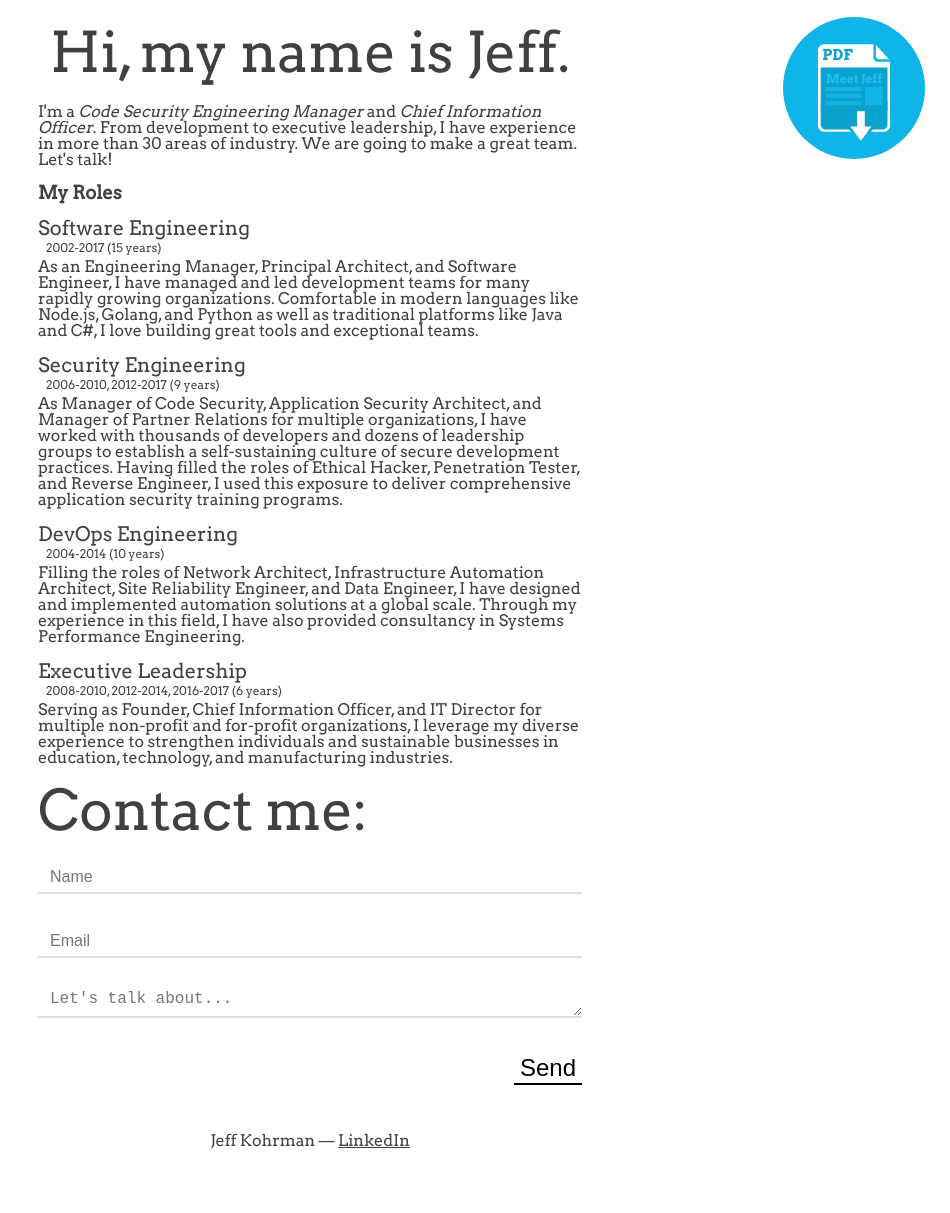
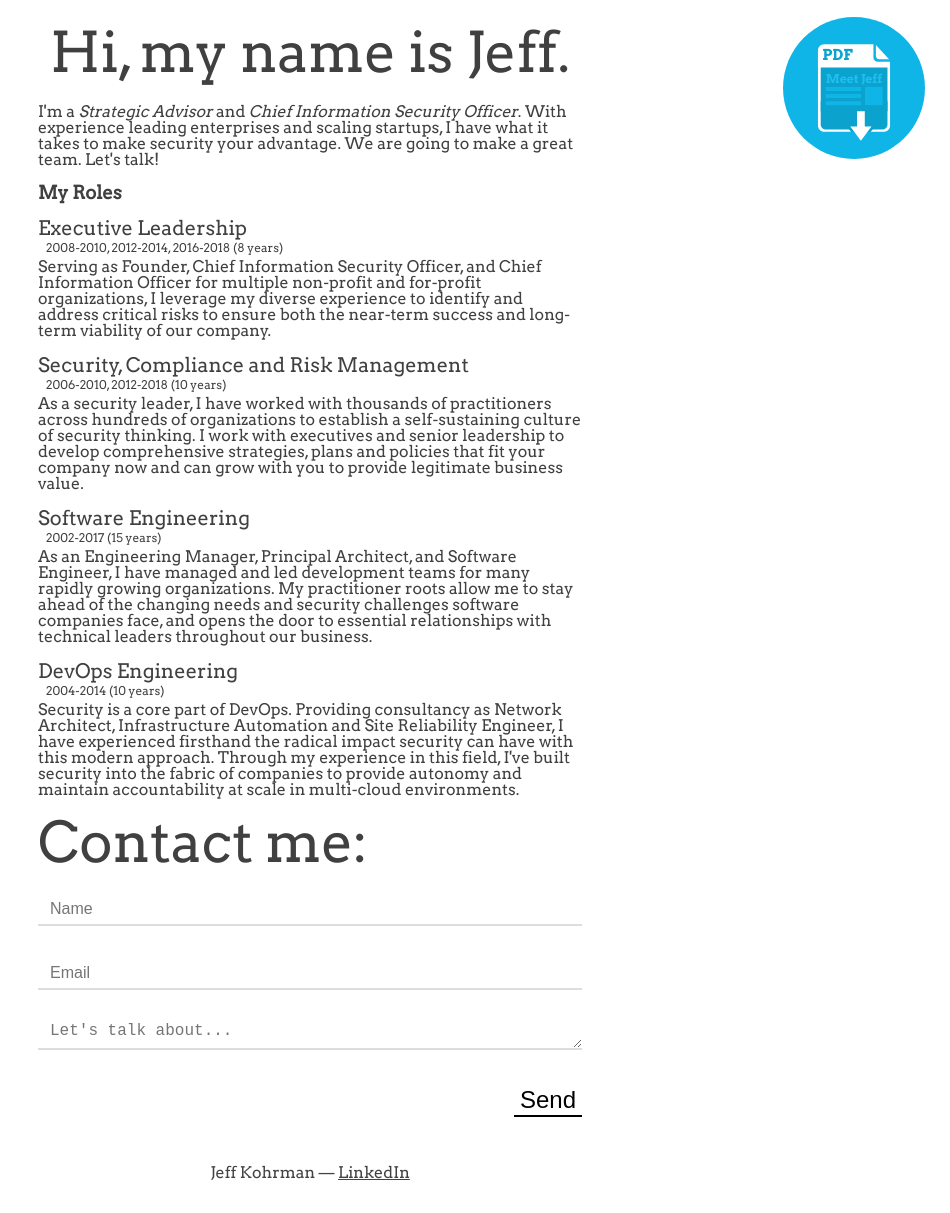
Before and after one commit to jkohrman/jkohrman.github.io, a Jekyll site: the page built from index.html, in a window 1280 px wide. Shown: the whole page, without its empty margins (330-1280 px from the left). Built offline with Jekyll 4.4.1, drawn with Linux system fonts in a browser that asks for light colours; before the commit the page ends 1181 px from its top, so only the background shows below that.

Commit message:
spring cleaning

```diff
--- a/_data/resume.yml
+++ b/_data/resume.yml
@@ -1,19 +1,19 @@
 tagline: Hi, my name is Jeff.
-intro: I'm a <em>Code Security Engineering Manager</em> and <em>Chief Information Officer</em>.  From development to executive leadership, I have experience in more than 30 areas of industry.  We are going to make a great team.  Let's talk!
+intro: I'm a <em>Strategic Advisor</em> and <em>Chief Information Security Officer</em>.  With experience leading enterprises and scaling startups, I have what it takes to make security your advantage.  We are going to make a great team.  Let's talk!
 
 roles:
+  - name: Executive Leadership
+    years: 2008-2010, 2012-2014, 2016-2018 (8 years)
+    description: Serving as Founder, Chief Information Security Officer, and Chief Information Officer for multiple non-profit and for-profit organizations, I leverage my diverse experience to identify and address critical risks to ensure both the near-term success and long-term viability of our company.
+  - name: Security, Compliance and Risk Management
+    years: 2006-2010, 2012-2018 (10 years)
+    description: As a security leader, I have worked with thousands of practitioners across hundreds of organizations to establish a self-sustaining culture of security thinking.  I work with executives and senior leadership to develop comprehensive strategies, plans and policies that fit your company now and can grow with you to provide legitimate business value.
   - name: Software Engineering
     years: 2002-2017 (15 years)
-    description: As an Engineering Manager, Principal Architect, and Software Engineer, I have managed and led development teams for many rapidly growing organizations.  Comfortable in modern languages like Node.js, Golang, and Python as well as traditional platforms like Java and C#, I love building great tools and exceptional teams.
-  - name: Security Engineering
-    years: 2006-2010, 2012-2017 (9 years)
-    description: As Manager of Code Security, Application Security Architect, and Manager of Partner Relations for multiple organizations, I have worked with thousands of developers and dozens of leadership groups to establish a self-sustaining culture of secure development practices.  Having filled the roles of Ethical Hacker, Penetration Tester, and Reverse Engineer, I used this exposure to deliver comprehensive application security training programs.
+    description: As an Engineering Manager, Principal Architect, and Software Engineer, I have managed and led development teams for many rapidly growing organizations.  My practitioner roots allow me to stay ahead of the changing needs and security challenges software companies face, and opens the door to essential relationships with technical leaders throughout our business.
   - name: DevOps Engineering
     years: 2004-2014 (10 years)
-    description: Filling the roles of Network Architect, Infrastructure Automation Architect, Site Reliability Engineer, and Data Engineer, I have designed and implemented automation solutions at a global scale.  Through my experience in this field, I have also provided consultancy in Systems Performance Engineering.
-  - name: Executive Leadership
-    years: 2008-2010, 2012-2014, 2016-2017 (6 years)
-    description: Serving as Founder, Chief Information Officer, and IT Director for multiple non-profit and for-profit organizations, I leverage my diverse experience to strengthen individuals and sustainable businesses in education, technology, and manufacturing industries.
+    description: Security is a core part of DevOps.  Providing consultancy as Network Architect, Infrastructure Automation and Site Reliability Engineer, I have experienced firsthand the radical impact security can have with this modern approach.  Through my experience in this field, I've built security into the fabric of companies to provide autonomy and maintain accountability at scale in multi-cloud environments.
 
 links:
   - title: LinkedIn
```
